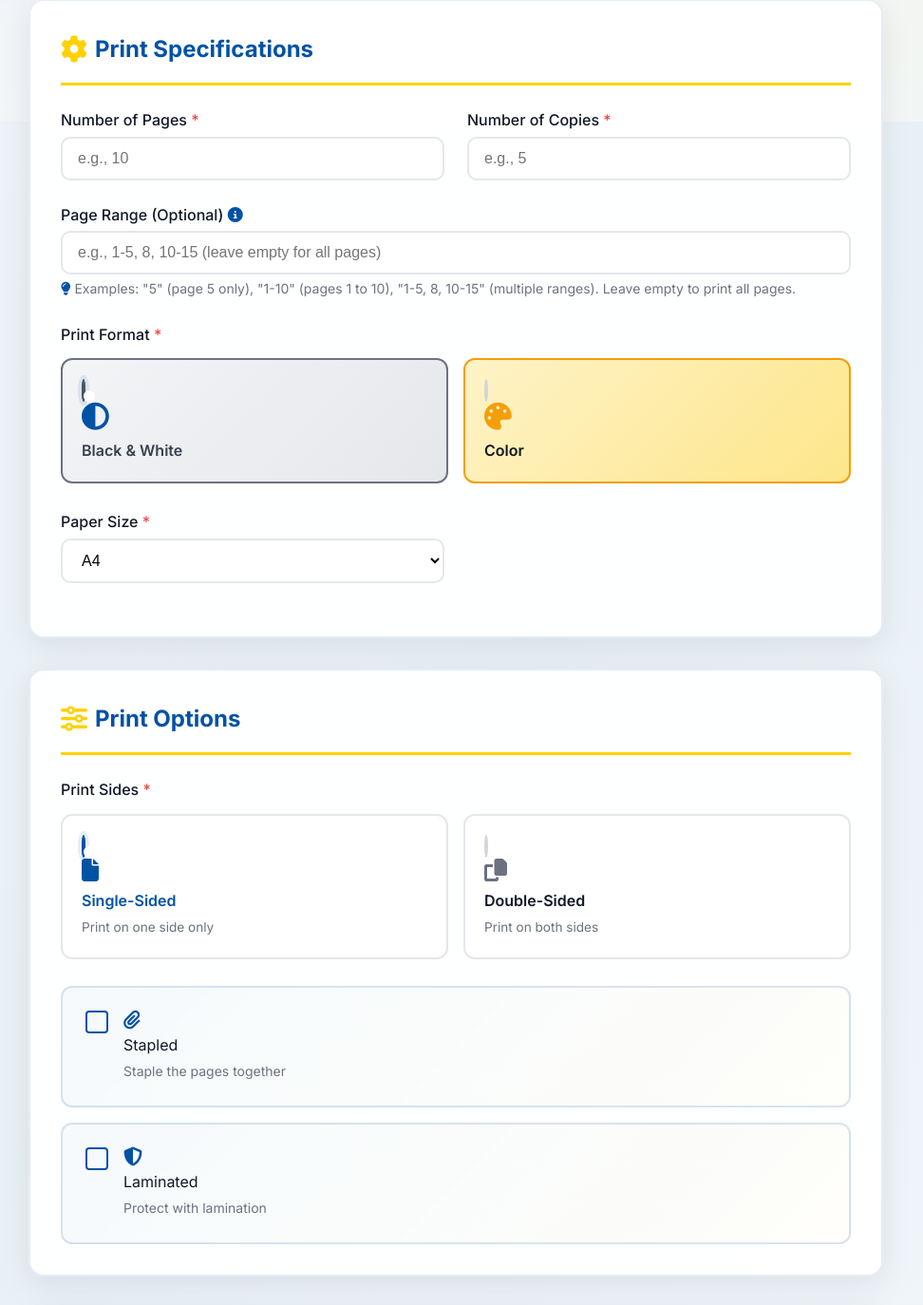
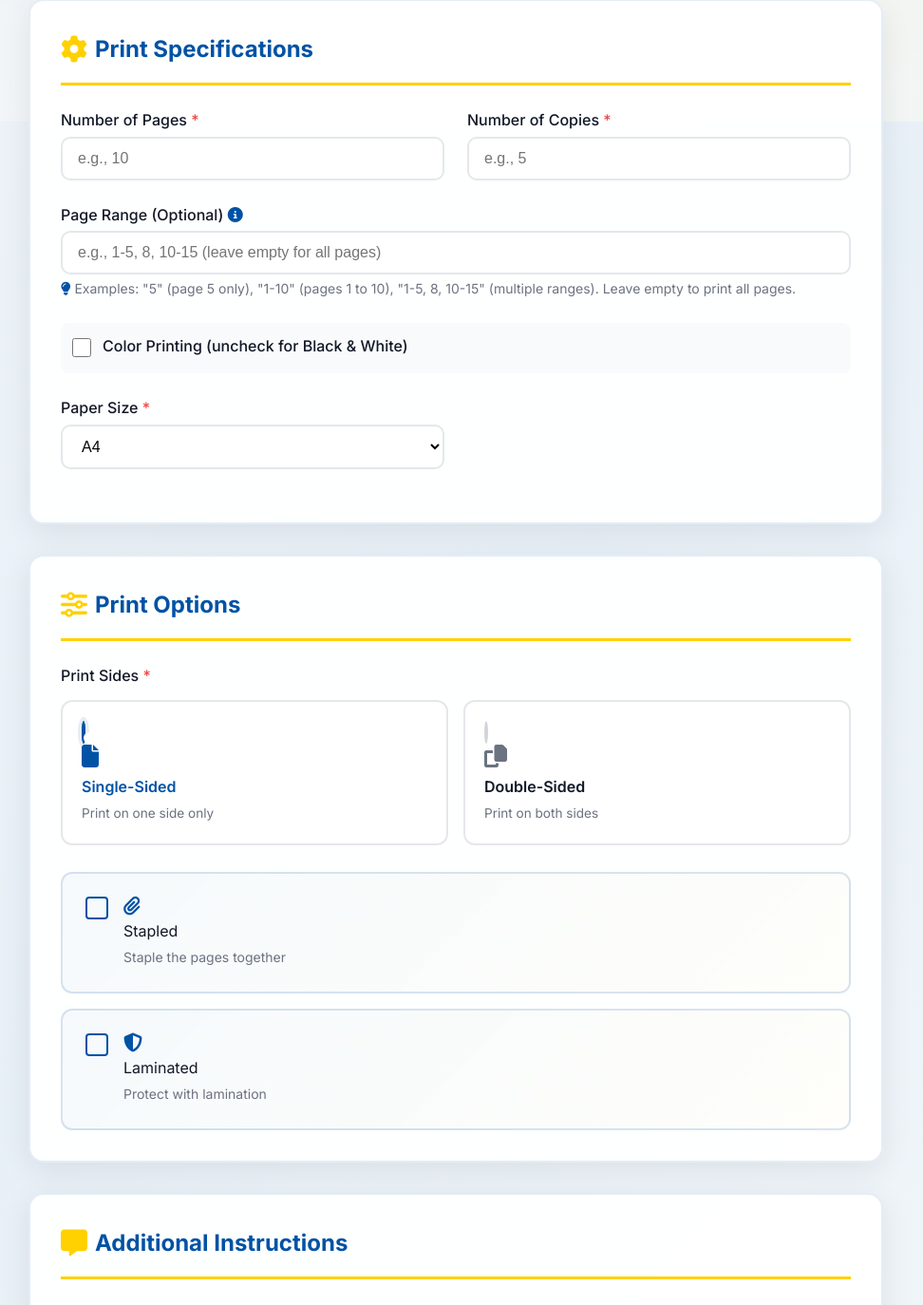
Before and after one commit to Abeiku52/school-print-request-system, a Flask app: template app/templates/requests/new_request.html in a window 1280 px wide. Shown: the part 672-2046 px from the top of the page at 95% size, without its empty margins (160-1132 px from the left). Run offline with Flask 3, Linux system fonts and the light colour scheme; the template is opened without the code that fills it: values that come from a table or form of the project are taken from there, others are empty; some libraries are stand-ins or nearby versions.

Commit message:
fix: Update new request form to use checkbox for color printing

```diff
--- a/app/templates/requests/new_request.html
+++ b/app/templates/requests/new_request.html
@@ -102,30 +102,13 @@
                 </div>
 
                 <div class="form-group full-width">
-                    <label>
-                        Print Format <span class="required">*</span>
-                    </label>
-                    <div class="radio-group">
-                        <label class="radio-label">
-                            <input type="radio" name="print_format" value="bw" checked required>
-                            <span class="radio-custom"></span>
-                            <span class="radio-text">
-                                <i class="fas fa-adjust"></i>
-                                Black & White
-                            </span>
-                        </label>
-                        <label class="radio-label">
-                            <input type="radio" name="print_format" value="color" required>
-                            <span class="radio-custom"></span>
-                            <span class="radio-text">
-                                <i class="fas fa-palette"></i>
-                                Color
-                            </span>
-                        </label>
+                    <div class="form-check">
+                        {{ form.is_color(class="form-check-input") }}
+                        {{ form.is_color.label(class="form-check-label") }}
                     </div>
-                    {% if form.print_format.errors %}
+                    {% if form.is_color.errors %}
                         <div class="form-error">
-                            {% for error in form.print_format.errors %}
+                            {% for error in form.is_color.errors %}
                                 <span>{{ error }}</span>
                             {% endfor %}
                         </div>
```
